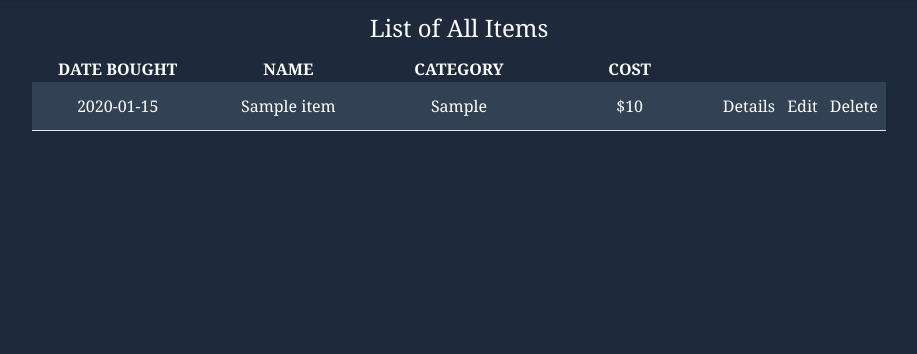
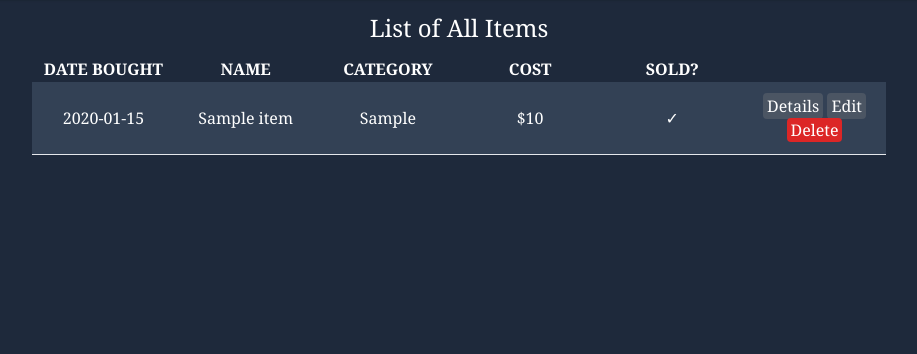
Before and after one commit to William-Luna/Inventory-Project, a Node server app: page /items in a window 1280 px wide. Shown: the part 72-426 px from the top of the page, without its empty margins (181-1098 px from the left). Run offline with Node 20, Linux system fonts and the light colour scheme; tables that the repository leaves empty hold one stand-in row (values such as "Sample post"); some libraries are stand-ins or nearby versions.

Commit message:
Full CRUD Implementation, styling changes

```diff
--- a/controllers/items.js
+++ b/controllers/items.js
@@ -58,5 +58,6 @@ module.exports.updateItem = async (req, res) => {
 module.exports.deleteItem = async (req, res) => {
     const { id } = req.params;
     const item = await Item.findByIdAndDelete(id);
+    console.log(item);
     res.redirect('/items');
 }
--- a/public/styles/styles.css
+++ b/public/styles/styles.css
@@ -684,6 +684,16 @@ video {
   background-color: rgb(51 65 85 / var(--tw-bg-opacity));
 }
 
+.bg-red-600 {
+  --tw-bg-opacity: 1;
+  background-color: rgb(220 38 38 / var(--tw-bg-opacity));
+}
+
+.bg-gray-600 {
+  --tw-bg-opacity: 1;
+  background-color: rgb(75 85 99 / var(--tw-bg-opacity));
+}
+
 .object-center {
   -o-object-position: center;
      object-position: center;
@@ -720,6 +730,21 @@ video {
 .px-1 {
   padding-left: 0.25rem;
   padding-right: 0.25rem;
+}
+
+.py-1 {
+  padding-top: 0.25rem;
+  padding-bottom: 0.25rem;
+}
+
+.py-0\.5 {
+  padding-top: 0.125rem;
+  padding-bottom: 0.125rem;
+}
+
+.py-0 {
+  padding-top: 0px;
+  padding-bottom: 0px;
 }
 
 .text-left {
@@ -788,9 +813,9 @@ video {
   transition-duration: 500ms;
 }
 
-.hover\:bg-white:hover {
+.hover\:bg-gray-100:hover {
   --tw-bg-opacity: 1;
-  background-color: rgb(255 255 255 / var(--tw-bg-opacity));
+  background-color: rgb(243 244 246 / var(--tw-bg-opacity));
 }
 
 .hover\:text-black:hover {
--- a/views/items/allItems.ejs
+++ b/views/items/allItems.ejs
@@ -9,20 +9,34 @@
                     <th>Name</th>
                     <th>Category</th>
                     <th>Cost</th>
+                    <th>Sold?</th>
                     <th></th>
                 </tr>
             </thead>
             <tbody>
                 <% for (let [i, item] of items.entries()) { %>
-        <tr class="hover:bg-white hover:text-black border-b <% if (i % 2 === 0) {%>bg-slate-700<%}%>">
-            <td class="py-3"><%= item.dateBought.toISOString().slice(0, 10) %></td>
-            <td class="py-3"><%= item.title %></td>
-            <td class="py-3"><%= item.category %></td>
-            <td class="py-3">$<%= item.cost %></td>
+                    <tr class="hover:bg-gray-100 hover:text-black border-b <% if (i % 2 === 0) {%>bg-slate-700<%}%>">
                         <td class="py-3">
-                <a href="/items/<%= item.id %>" class="px-1">Details</a>
-                <a href="/items/<%= item.id %>/edit" class="px-1">Edit</a>
-                <a href="#" class="px-1">Delete</a>
+                            <%= item.dateBought.toISOString().slice(0, 10) %>
+                        </td>
+                        <td class="py-3">
+                            <%= item.title %>
+                        </td>
+                        <td class="py-3">
+                            <%= item.category %>
+                        </td>
+                        <td class="py-3">$<%= item.cost %>
+                        </td>
+                        <td class="py-3">
+                            <% if (item.ifSold) { %>&#x2713<% } %>
+                        </td>
+                        <td class="py-3 text-white">
+                            <a href="/items/<%= item.id %>" class="px-1 py-0.5 rounded bg-gray-600">Details</a>
+                            <a href="/items/<%= item.id %>/edit" class="px-1 py-0.5 rounded bg-gray-600">Edit</a>
+                            <form action="/items/<%= item.id %>?_method=DELETE" method="post">
+                                <button class="rounded bg-red-600 px-1"
+                                    onclick="return confirm('Are you sure you want to delete this item?');">Delete</button>
+                            </form>
                         </td>
                     </tr>
                     <% } %>
```
Lines whose indentation alone changed are shown as unchanged.
